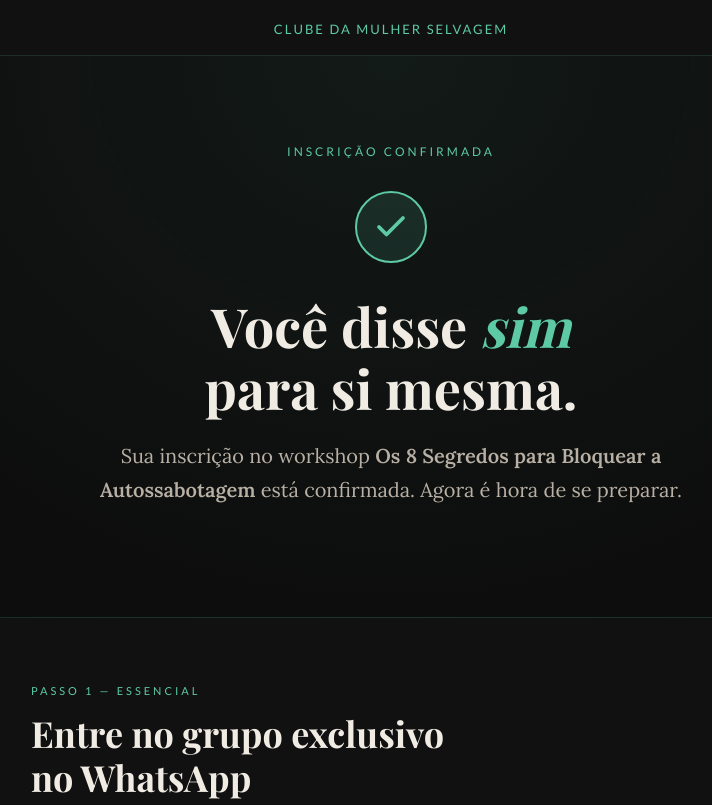
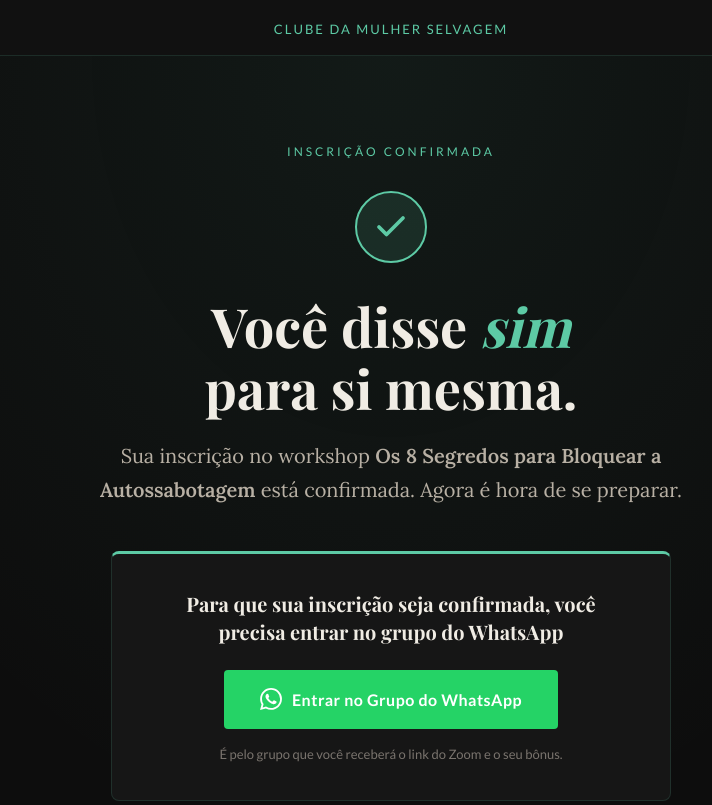
Before and after one commit to pamellaccavallini-bot/workshop-obrigada, a plain HTML site: page index.html in a window 1280 px wide. Shown: the top 805 px of the page, without its empty margins (249-961 px from the left). Drawn offline with nearby package versions, Linux system fonts and the light colour scheme; a web font is replaced by a local one.

Commit message:
Ajuste: botão WhatsApp na primeira dobra com mensagem de confirmação

```diff
--- a/index.html
+++ b/index.html
@@ -409,6 +409,36 @@
       color: var(--text-muted);
     }
 
+    /* ─── HERO WHATSAPP ─── */
+    .hero-whatsapp {
+      margin-top: 44px;
+      padding: 36px 40px;
+      background: var(--bg-card);
+      border: 1px solid var(--border);
+      border-top: 3px solid var(--teal);
+      border-radius: 8px;
+      max-width: 560px;
+      margin-left: auto;
+      margin-right: auto;
+    }
+
+    .hero-whatsapp-label {
+      font-family: 'Playfair Display', serif;
+      font-size: clamp(17px, 2.5vw, 20px);
+      font-weight: 700;
+      color: var(--text-primary);
+      line-height: 1.4;
+      margin-bottom: 24px;
+    }
+
+    .hero-whatsapp-note {
+      margin-top: 16px;
+      font-family: 'Lato', sans-serif;
+      font-size: 13px;
+      color: var(--text-muted);
+      line-height: 1.5;
+    }
+
     /* ─── RESPONSIVO ─── */
     @media (max-width: 600px) {
       .hero { padding: 56px 20px 52px; }
@@ -436,6 +466,16 @@
     <p class="hero-subtitle">
       Sua inscrição no workshop <strong>Os 8 Segredos para Bloquear a Autossabotagem</strong> está confirmada. Agora é hora de se preparar.
     </p>
+
+    <!-- CTA WhatsApp na primeira dobra -->
+    <div class="hero-whatsapp">
+      <p class="hero-whatsapp-label">Para que sua inscrição seja confirmada, você precisa entrar no grupo do WhatsApp</p>
+      <a class="btn-whatsapp" href="https://chat.whatsapp.com/FFKj3AMDI5IHjkF4RxgE6m?mode=gi_t" target="_blank" rel="noopener">
+        <svg viewBox="0 0 24 24" xmlns="http://www.w3.org/2000/svg"><path d="M17.472 14.382c-.297-.149-1.758-.867-2.03-.967-.273-.099-.471-.148-.67.15-.197.297-.767.966-.94 1.164-.173.199-.347.223-.644.075-.297-.15-1.255-.463-2.39-1.475-.883-.788-1.48-1.761-1.653-2.059-.173-.297-.018-.458.13-.606.134-.133.298-.347.446-.52.149-.174.198-.298.298-.497.099-.198.05-.371-.025-.52-.075-.149-.669-1.612-.916-2.207-.242-.579-.487-.5-.669-.51-.173-.008-.371-.01-.57-.01-.198 0-.52.074-.792.372-.272.297-1.04 1.016-1.04 2.479 0 1.462 1.065 2.875 1.213 3.074.149.198 2.096 3.2 5.077 4.487.709.306 1.262.489 1.694.625.712.227 1.36.195 1.871.118.571-.085 1.758-.719 2.006-1.413.248-.694.248-1.289.173-1.413-.074-.124-.272-.198-.57-.347m-5.421 7.403h-.004a9.87 9.87 0 01-5.031-1.378l-.361-.214-3.741.982.998-3.648-.235-.374a9.86 9.86 0 01-1.51-5.26c.001-5.45 4.436-9.884 9.888-9.884 2.64 0 5.122 1.03 6.988 2.898a9.825 9.825 0 012.893 6.994c-.003 5.45-4.437 9.884-9.885 9.884m8.413-18.297A11.815 11.815 0 0012.05 0C5.495 0 .16 5.335.157 11.892c0 2.096.547 4.142 1.588 5.945L.057 24l6.305-1.654a11.882 11.882 0 005.683 1.448h.005c6.554 0 11.89-5.335 11.893-11.893a11.821 11.821 0 00-3.48-8.413z"/></svg>
+        Entrar no Grupo do WhatsApp
+      </a>
+      <p class="hero-whatsapp-note">É pelo grupo que você receberá o link do Zoom e o seu bônus.</p>
+    </div>
   </section>
 
   <!-- WHATSAPP -->
```
